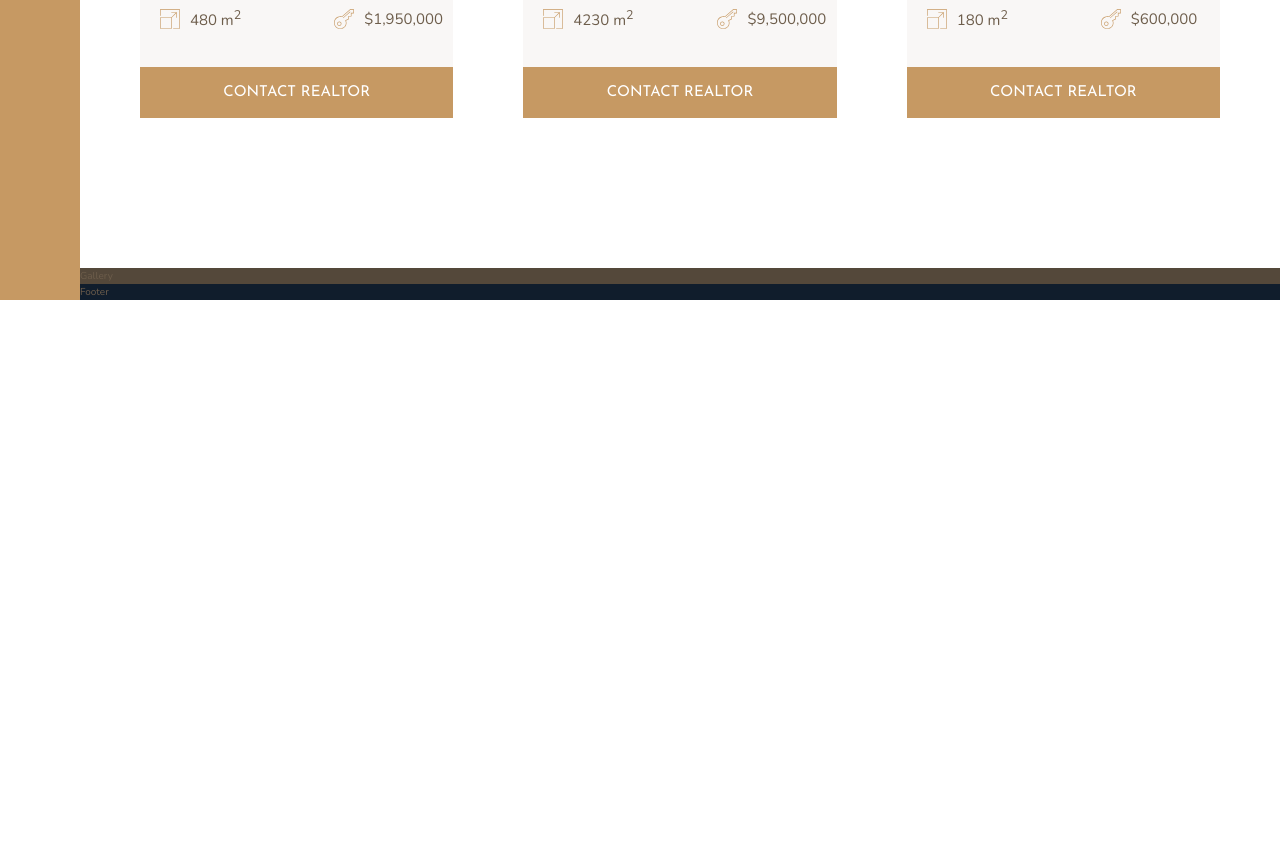
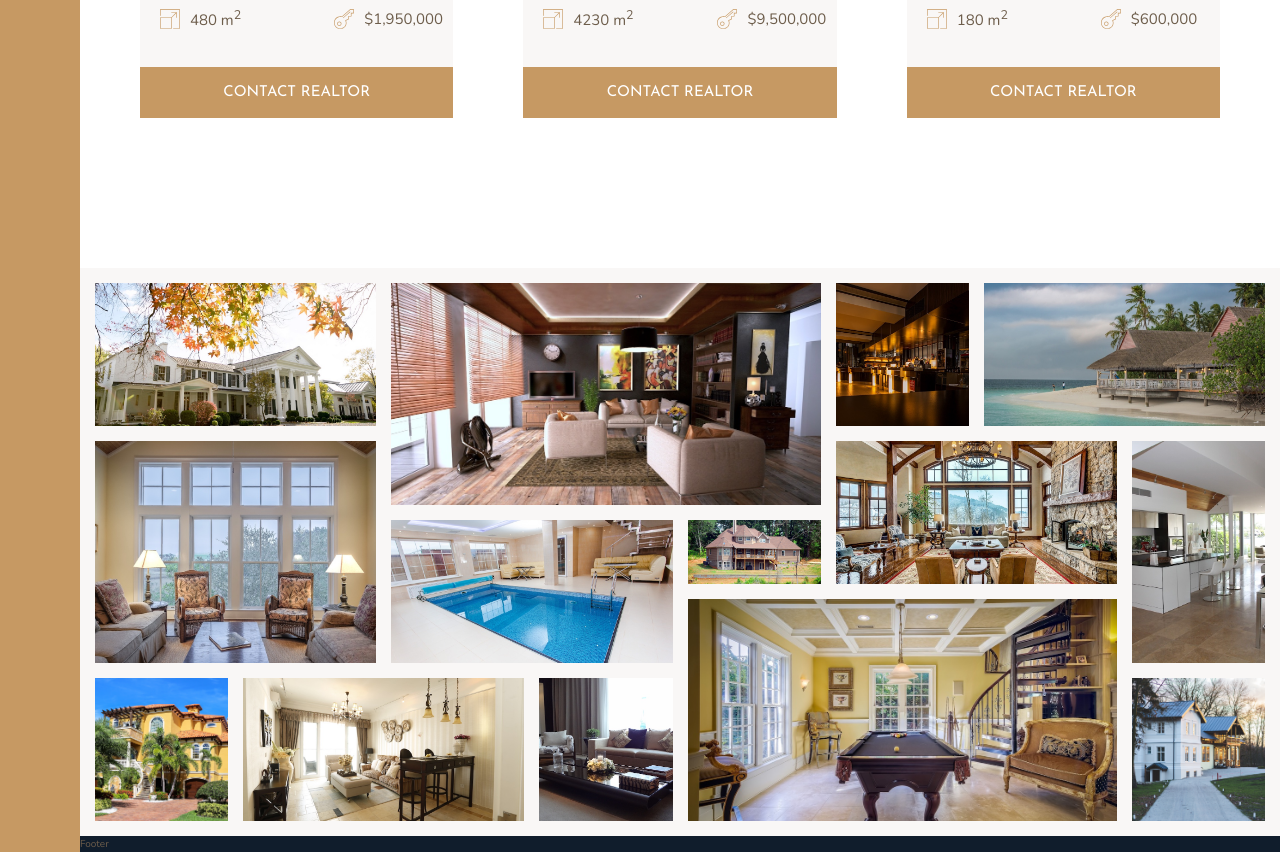
Before and after one commit to jsi-webdev/Nexter_Grid_Project, a website: page index.html in a window 1280 px wide. Shown: the part 2807-3659 px from the top of the page. Before the commit the page ends 3107 px from the top, so only its background shows below. Drawn offline with nearby package versions, Linux system fonts and the light colour scheme.

Commit message:
#9 GALLERY SECTION : set images with funny grid layout

```diff
--- a/index.html
+++ b/index.html
@@ -298,7 +298,70 @@
         <button class="btn home__btn">Contact realtor</button>
       </div>
     </section>
-    <section class="gallery">Gallery</section>
+    <section class="gallery">
+      <figure class="gallery__item gallery__item--1">
+        <img src="img/gal-1.jpeg" alt="Gallery image 1" class="gallery__img" />
+      </figure>
+      <figure class="gallery__item gallery__item--2">
+        <img src="img/gal-2.jpeg" alt="Gallery image 2" class="gallery__img" />
+      </figure>
+      <figure class="gallery__item gallery__item--3">
+        <img src="img/gal-3.jpeg" alt="Gallery image 3" class="gallery__img" />
+      </figure>
+      <figure class="gallery__item gallery__item--4">
+        <img src="img/gal-4.jpeg" alt="Gallery image 4" class="gallery__img" />
+      </figure>
+      <figure class="gallery__item gallery__item--5">
+        <img src="img/gal-5.jpeg" alt="Gallery image 5" class="gallery__img" />
+      </figure>
+      <figure class="gallery__item gallery__item--6">
+        <img src="img/gal-6.jpeg" alt="Gallery image 6" class="gallery__img" />
+      </figure>
+      <figure class="gallery__item gallery__item--7">
+        <img src="img/gal-7.jpeg" alt="Gallery image 7" class="gallery__img" />
+      </figure>
+      <figure class="gallery__item gallery__item--8">
+        <img src="img/gal-8.jpeg" alt="Gallery image 8" class="gallery__img" />
+      </figure>
+      <figure class="gallery__item gallery__item--9">
+        <img src="img/gal-9.jpeg" alt="Gallery image 9" class="gallery__img" />
+      </figure>
+      <figure class="gallery__item gallery__item--10">
+        <img
+          src="img/gal-10.jpeg"
+          alt="Gallery image 10"
+          class="gallery__img"
+        />
+      </figure>
+      <figure class="gallery__item gallery__item--11">
+        <img
+          src="img/gal-11.jpeg"
+          alt="Gallery image 11"
+          class="gallery__img"
+        />
+      </figure>
+      <figure class="gallery__item gallery__item--12">
+        <img
+          src="img/gal-12.jpeg"
+          alt="Gallery image 12"
+          class="gallery__img"
+        />
+      </figure>
+      <figure class="gallery__item gallery__item--13">
+        <img
+          src="img/gal-13.jpeg"
+          alt="Gallery image 13"
+          class="gallery__img"
+        />
+      </figure>
+      <figure class="gallery__item gallery__item--14">
+        <img
+          src="img/gal-14.jpeg"
+          alt="Gallery image 14"
+          class="gallery__img"
+        />
+      </figure>
+    </section>
     <footer class="footer">Footer</footer>
   </body>
 </html>
--- a/sass/_gallery.scss
+++ b/sass/_gallery.scss
@@ -1,4 +1,76 @@
 .gallery {
-  background-color: $color-grey-dark-1;
+  background-color: $color-grey-light-1;
   grid-column: full-start / full-end;
+
+  display: grid;
+  grid-template-columns: repeat(8, 1fr);
+  grid-template-rows: repeat(7, 5vw);
+  grid-gap: 1.5rem;
+  padding: 1.5rem;
+
+  &__item {
+    &--1 {
+      grid-row: 1 / span 2;
+      grid-column: 1 / span 2;
+    }
+    &--2 {
+      grid-row: 1 / span 3;
+      grid-column: 3 / span 3;
+    }
+    &--3 {
+      grid-row: 1 / span 2;
+      grid-column: 6 / 7;
+    }
+    &--4 {
+      grid-row: 1 / span 2;
+      grid-column: 7 / span 2;
+    }
+    &--5 {
+      grid-row: 3 / span 3;
+      grid-column: 1 / span 2;
+    }
+    &--6 {
+      grid-row: 4 / span 2;
+      grid-column: 3 / span 2;
+    }
+    &--7 {
+      grid-row: 4 / 5;
+      grid-column: 5 / 6;
+    }
+    &--8 {
+      grid-row: 3 / span 2;
+      grid-column: 6 / span 2;
+    }
+    &--9 {
+      grid-row: 3 / span 3;
+      grid-column: 8 / -1;
+    }
+    &--10 {
+      grid-row: 6 / span 2;
+      grid-column: 1 / 2;
+    }
+    &--11 {
+      grid-row: 6 / span 2;
+      grid-column: 2 / span 2;
+    }
+    &--12 {
+      grid-row: 6 / span 2;
+      grid-column: 4 / 5;
+    }
+    &--13 {
+      grid-row: 5 / span 3;
+      grid-column: 5 / span 3;
+    }
+    &--14 {
+      grid-row: 6 / span 2;
+      grid-column: 8 / -1;
+    }
+  }
+
+  &__img {
+    width: 100%;
+    height: 100%;
+    object-fit: cover;
+    display: block;
+  }
 }
```
Also changed, not shown: css/style.css.
